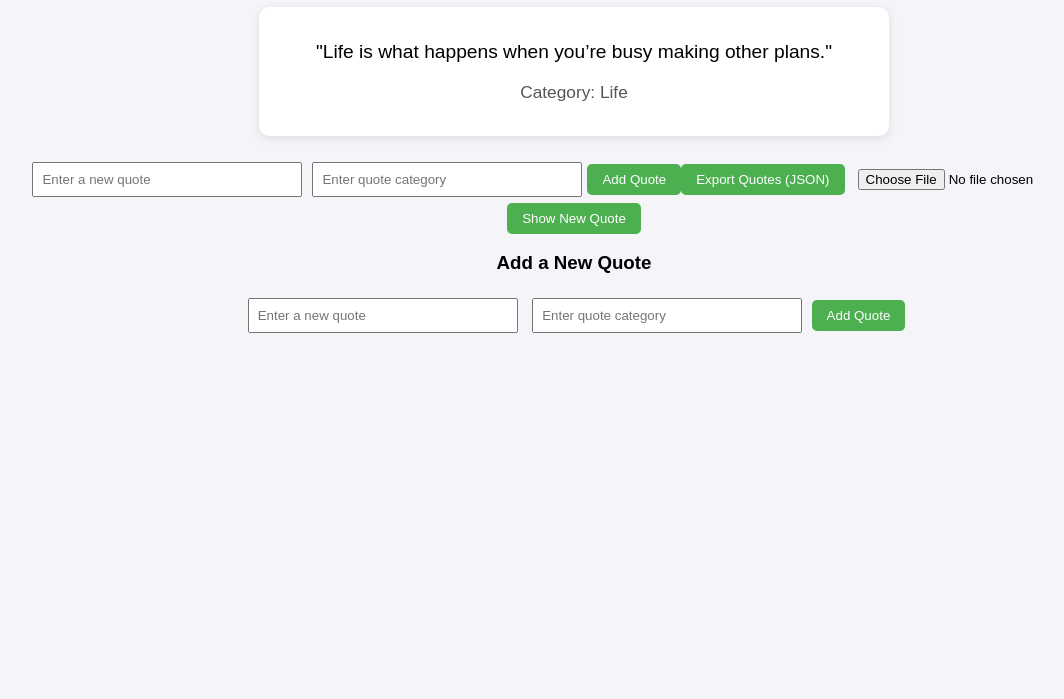
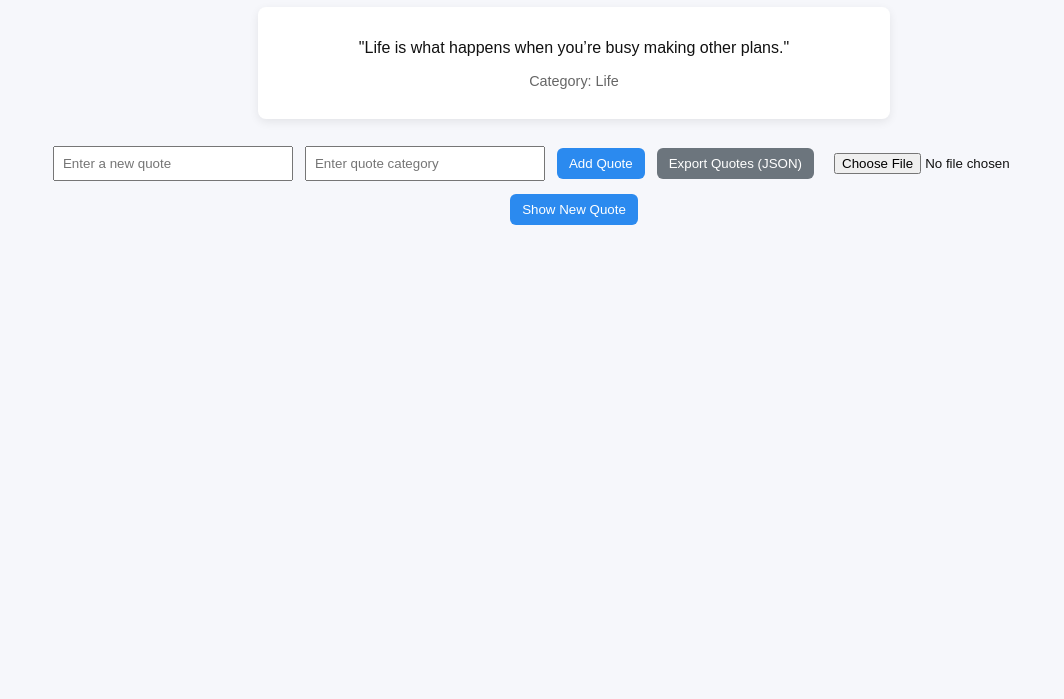
Before and after one commit to shomere/alx_fe_javascript, a plain HTML site: page dom-manipulation/index.html in a window 1280 px wide. Shown: the part 101-800 px from the top of the page, without its empty margins (66-1130 px from the left). Drawn offline with Linux system fonts and the light colour scheme.

Commit message:
reviewing index.html

```diff
--- a/dom-manipulation/index.html
+++ b/dom-manipulation/index.html
@@ -1,51 +1,16 @@
 <!DOCTYPE html>
 <html lang="en">
 <head>
-  <meta charset="UTF-8">
-  <meta name="viewport" content="width=device-width, initial-scale=1.0">
+  <meta charset="utf-8" />
+  <meta name="viewport" content="width=device-width,initial-scale=1" />
   <title>Dynamic Quote Generator</title>
   <style>
-    body {
-      font-family: Arial, sans-serif;
-      text-align: center;
-      background-color: #f4f4f9;
-      padding: 20px;
-    }
-
-    #quoteDisplay {
-      margin: 20px auto;
-      padding: 15px;
-      max-width: 600px;
-      background: white;
-      border-radius: 10px;
-      box-shadow: 0 2px 10px rgba(0,0,0,0.1);
-      font-size: 1.2em;
-    }
-
-    .category {
-      color: #555;
-      font-size: 0.9em;
-      margin-top: 8px;
-    }
-
-    input {
-      margin: 5px;
-      padding: 8px;
-      width: 250px;
-    }
-
-    button {
-      padding: 8px 15px;
-      border: none;
-      border-radius: 5px;
-      background-color: #4CAF50;
-      color: white;
-      cursor: pointer;
-    }
-
-    button:hover {
-      background-color: #45a049;
-    }
+    body { font-family: Arial, sans-serif; padding: 20px; background:#f6f7fb; color:#111; text-align:center; }
+    #quoteDisplay { margin: 20px auto; padding: 16px; max-width:600px; background:white; border-radius:8px; box-shadow:0 3px 10px rgba(0,0,0,0.08); }
+    .category { font-size:0.9rem; color:#666; margin-top:8px; }
+    input { margin:6px; padding:8px; min-width:220px; }
+    button { margin:6px; padding:8px 12px; border-radius:6px; border:none; cursor:pointer; background:#2b8aef; color:white; }
+    button.secondary { background:#6c757d; }
   </style>
 </head>
 <body>
@@ -53,15 +18,10 @@
 
   <div id="quoteDisplay"></div>
 
+  <!-- Button the checker expects -->
   <button id="newQuote">Show New Quote</button>
 
-  <h3>Add a New Quote</h3>
-  <div>
-    <input id="newQuoteText" type="text" placeholder="Enter a new quote">
-    <input id="newQuoteCategory" type="text" placeholder="Enter quote category">
-    <button id="addQuote">Add Quote</button>
-  </div>
-
+  <!-- script.js will dynamically add the Add Quote form and Import/Export controls -->
   <script src="script.js"></script>
 </body>
 </html>
```
